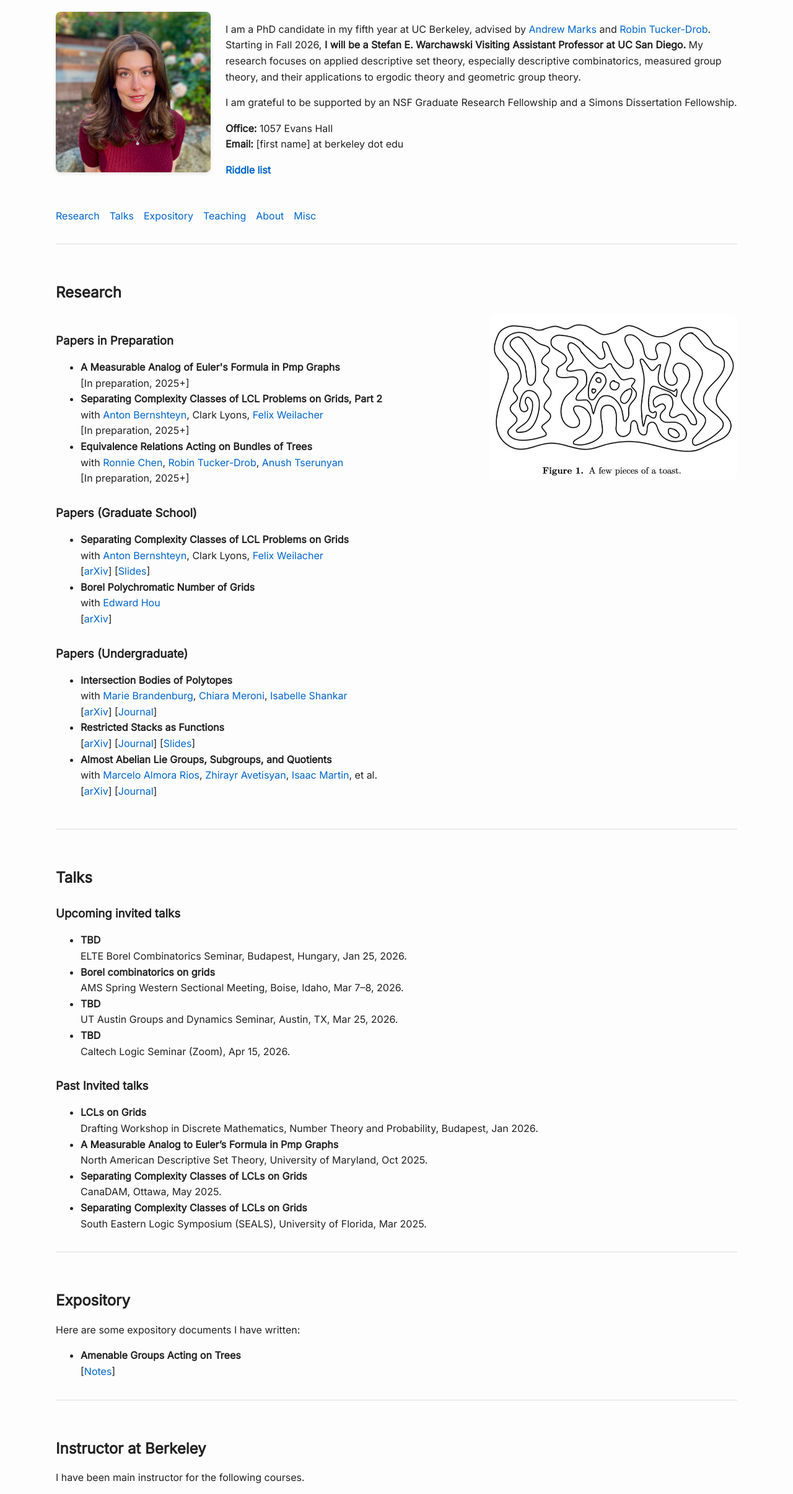
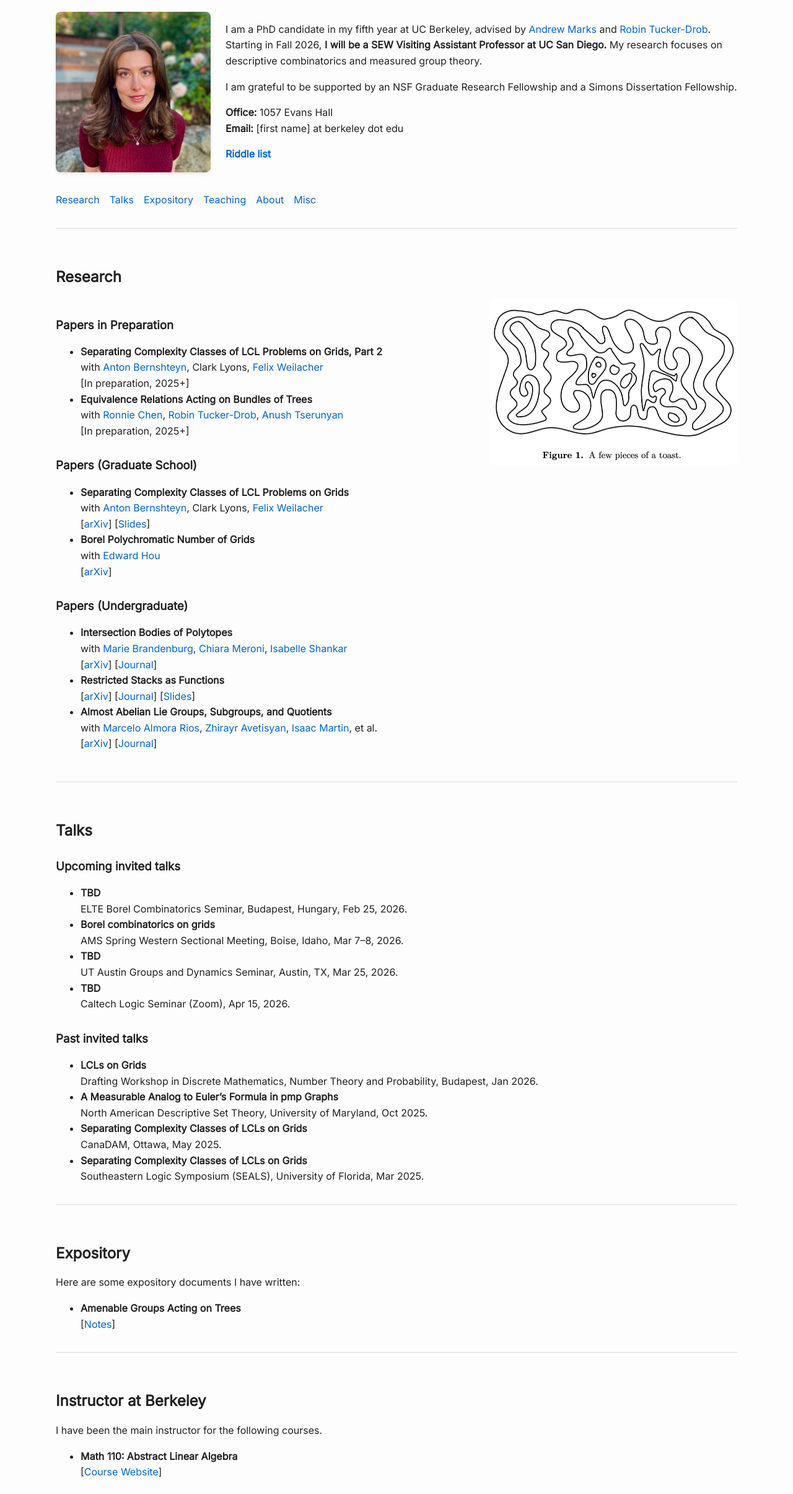
Before and after one commit to KatalinBerlow/KatalinBerlow.github.io, a plain HTML site: page index.html in a window 1280 px wide. Shown: the part 105-2515 px from the top of the page at 62% size. Drawn offline with Linux system fonts and the light colour scheme.

Commit message:
Add files via upload

```diff
--- a/index.html
+++ b/index.html
@@ -50,7 +50,9 @@
   display: flex;
   gap: 1rem;
   margin-bottom: 2rem;
+  flex-wrap: wrap;
 }
+
     nav li {
       display: inline;
     }
@@ -113,9 +115,9 @@
         <div class="intro-text">
           <p>I am a PhD candidate in my fifth year at UC Berkeley, advised by
             <a href="https://math.berkeley.edu/~marks/">Andrew Marks</a> and
-            <a href="https://people.clas.ufl.edu/r-tuckerdrob/">Robin Tucker-Drob</a>. Starting in Fall 2026, <b> I will be a Stefan E. Warchawski Visiting Assistant Professor at UC San Diego. </b>
-            My research focuses on applied descriptive set theory, especially descriptive combinatorics,
-            measured group theory, and their applications to ergodic theory and geometric group theory.</p>
+            <a href="https://people.clas.ufl.edu/r-tuckerdrob/">Robin Tucker-Drob</a>. Starting in Fall 2026, <b> I will be a SEW Visiting Assistant Professor at UC San Diego. </b>
+            My research focuses on descriptive combinatorics and
+            measured group theory.</p>
           <p>I am grateful to be supported by an NSF Graduate Research Fellowship and a Simons Dissertation Fellowship.</p>
           <p><strong>Office:</strong> 1057 Evans Hall<br>
             <strong>Email:</strong> [first name] at berkeley dot edu </p>
@@ -145,9 +147,6 @@
 
     <h3 id="papers-preparation">Papers in Preparation</h3>
     <ul>
-		<li><strong>A Measurable Analog of Euler's Formula in Pmp Graphs </strong><br>
-        [In preparation, 2025+]</li>
-
       <li><strong>Separating Complexity Classes of LCL Problems on Grids, Part 2</strong><br>
         with <a href="https://bahtoh-math.github.io">Anton Bernshteyn</a>, Clark Lyons,
         <a href="https://www.math.cmu.edu/~fweilach/">Felix Weilacher</a><br>
@@ -205,7 +204,7 @@
   <ul>
     <li>
       <strong>TBD</strong><br>
-      ELTE Borel Combinatorics Seminar, Budapest, Hungary, Jan 25, 2026.
+      ELTE Borel Combinatorics Seminar, Budapest, Hungary, Feb 25, 2026.
     </li>
     <li>
       <strong>Borel combinatorics on grids</strong><br>
@@ -221,14 +220,14 @@
     </li>
   </ul>
 
-  <h3>Past Invited talks</h3>
+  <h3>Past invited talks</h3>
   <ul>
     <li>
-      <strong> LCLs on Grids </strong> <br>
+      <strong>LCLs on Grids </strong> <br>
       Drafting Workshop in Discrete Mathematics, Number Theory and Probability, Budapest, Jan 2026.
     </li>
     <li>
-      <strong>A Measurable Analog to Euler’s Formula in Pmp Graphs</strong><br>
+      <strong>A Measurable Analog to Euler’s Formula in pmp Graphs</strong><br>
       North American Descriptive Set Theory, University of Maryland, Oct 2025.
     </li>
     <li>
@@ -238,7 +237,7 @@
     </li>
     <li>
       <strong>Separating Complexity Classes of LCLs on Grids</strong><br>
-      South Eastern Logic Symposium (SEALS), University of Florida, Mar 2025.
+      Southeastern Logic Symposium (SEALS), University of Florida, Mar 2025.
       <!-- Optional: add slides if you want: [<a href="SEALS_FINAL.pdf">Slides</a>] -->
     </li>
   </ul>
@@ -255,7 +254,7 @@
 
   <section id="teaching">
     <h2>Instructor at Berkeley</h2>
-    <p>I have been main instructor for the following courses. </p>
+    <p>I have been the main instructor for the following courses. </p>
     <ul>
       <li><strong>Math 110: Abstract Linear Algebra</strong><br>
         [<a href="https://math.berkeley.edu/~katalin/110.html">Course Website</a>]</li>
@@ -263,6 +262,9 @@
     <h2>TA at Berkeley</h2>
     <p>I have been a TA for the following courses. </p>
     <ul>
+      <li><strong>Math 143: Elementary Algebraic Geometry</strong></li>
+      <li><strong>Math 135: Set Theory</strong></li>
+      <li><strong>Math 113: Abstract Algebra</strong></li>
       <li><strong>Math 1B: Calculus</strong></li>
       <li><strong>Math 54: Linear Algebra and Differential Equations</strong></li>
       <li><strong>Math 74: Transition to Upper Division Mathematics</strong></li>
```
Also changed, not shown: 1 other file. Lines whose indentation alone changed are shown as unchanged.
